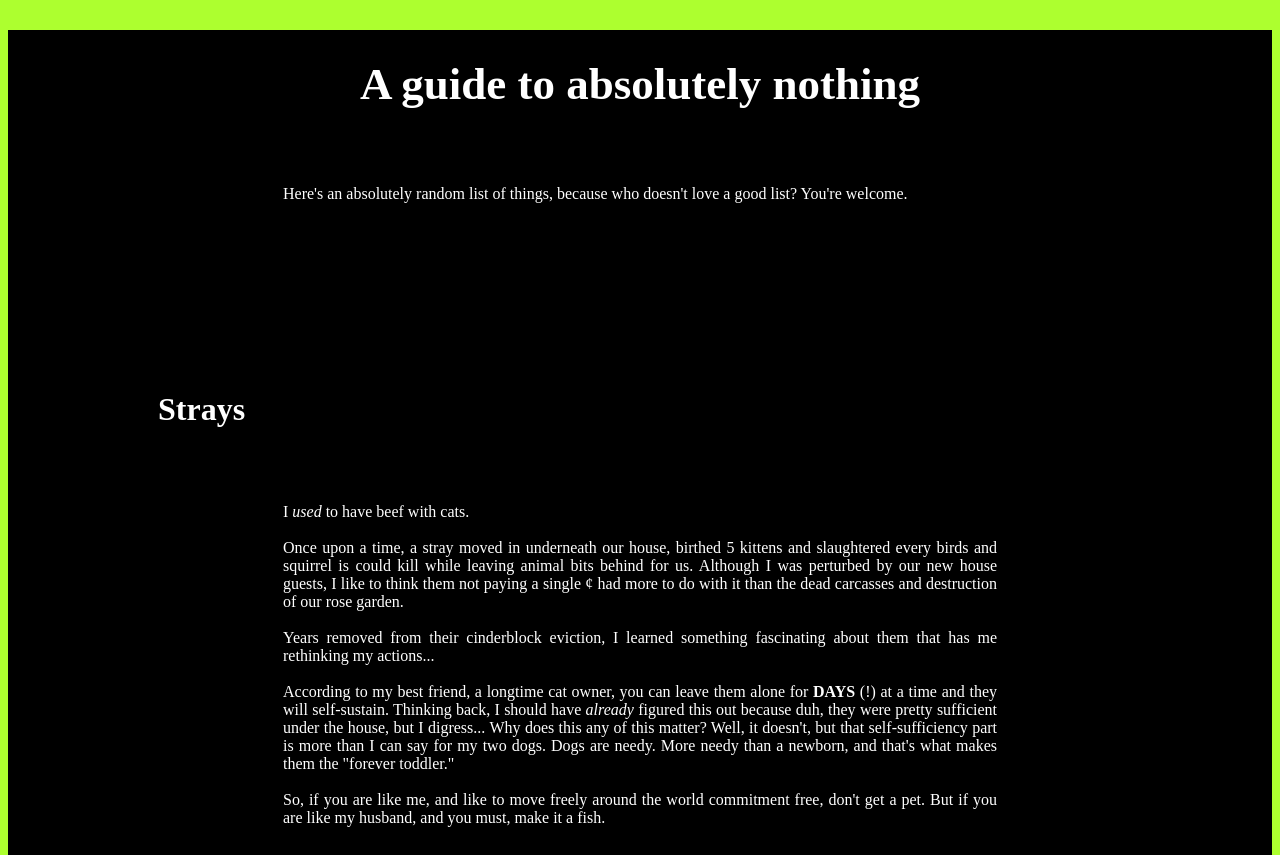
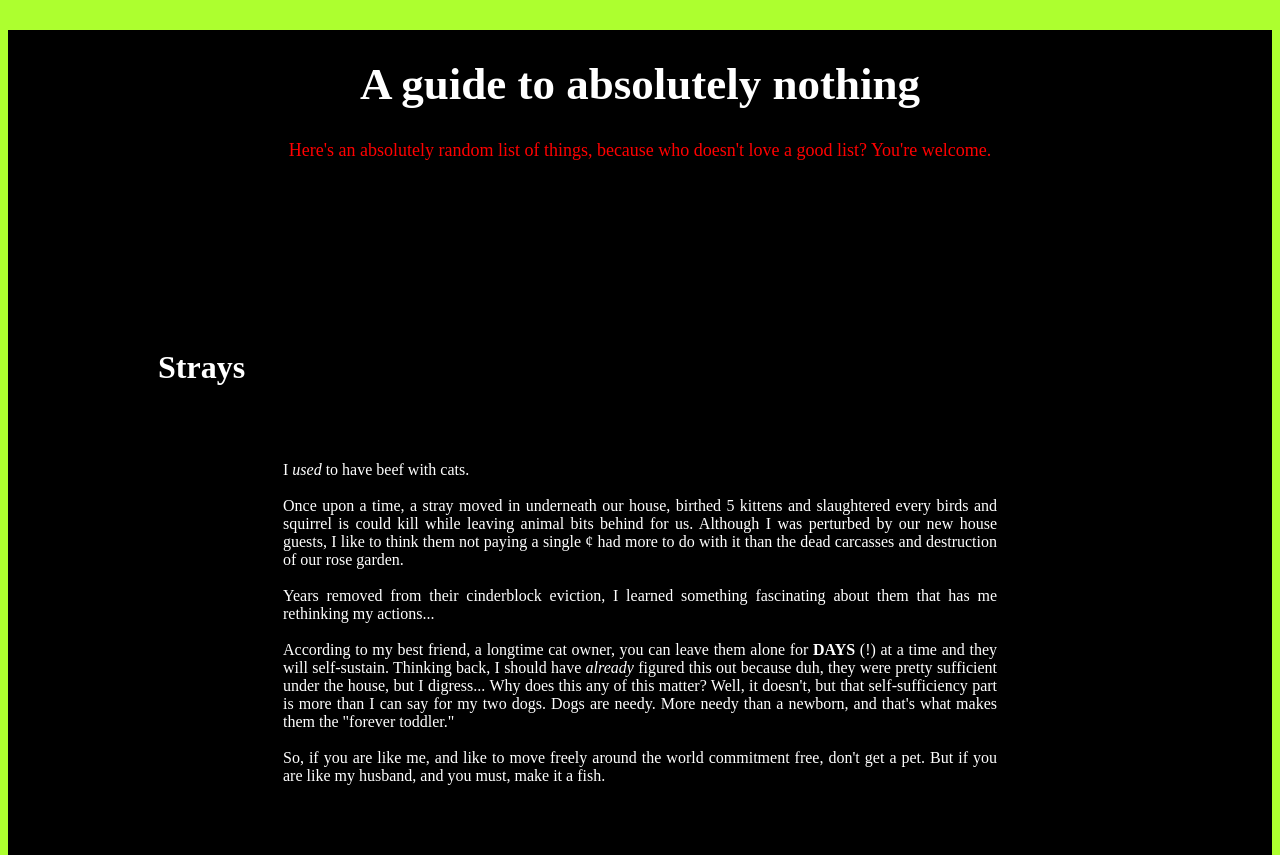
Before and after one commit to PHL-LC101-April22/js-assignment-4-html-me-something-hi-ghinks, a website: page index.html in a window 1280 px wide. Shown: the top 855 px of the page. Drawn offline with Linux system fonts and the light colour scheme.

Commit message:
id selector added, mainHeading red

```diff
--- a/index.html
+++ b/index.html
@@ -9,7 +9,7 @@
    <body>
       <header>
          <h1 align="center">A guide to absolutely nothing</h1>
-         <p><mainHeading align="center">Here's an absolutely random list of things, because who doesn't love a good list? You're welcome.</mainHeading></p>
+         <p align="center" class="taglines" id="mainHeading">Here's an absolutely random list of things, because who doesn't love a good list? You're welcome.</p>
       </header>
       <br>
       <br>
--- a/styles.css
+++ b/styles.css
@@ -45,12 +45,12 @@ img {
     border: 5px solid #ffff;
   }
 
-  p.mainHeading {
+
+
+  #mainHeading {
     color: red;
-    margin-top: -75px;
-
-    font-size: 14px;
-    text-align: center;
+    margin-top: -25px;
+    font-size: 18px;
   }
 
 
```
